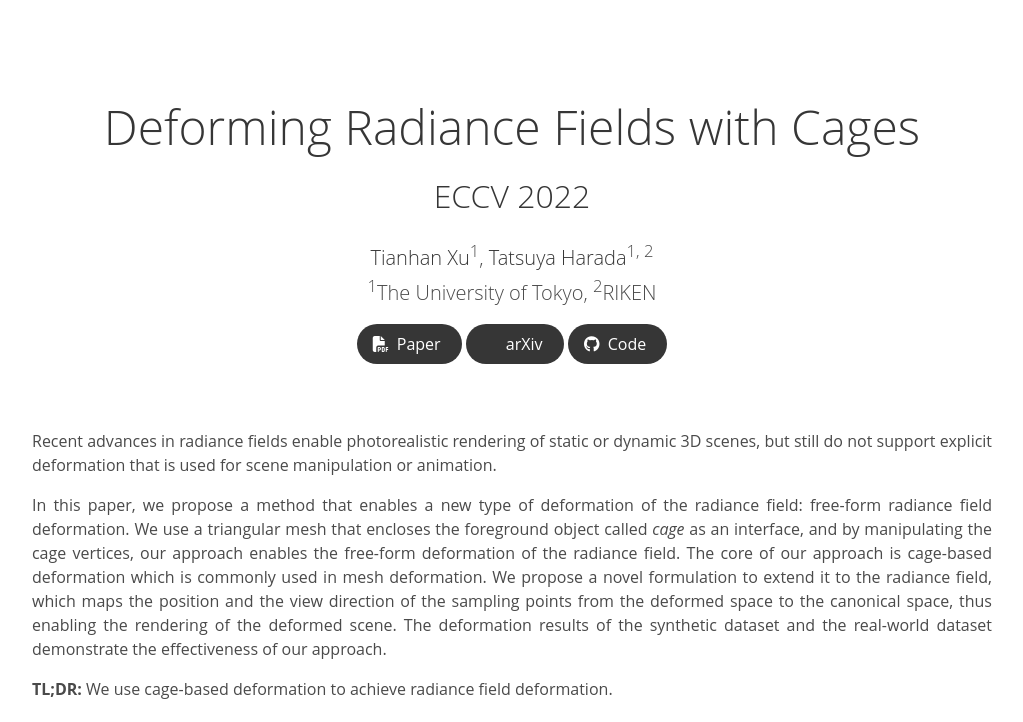
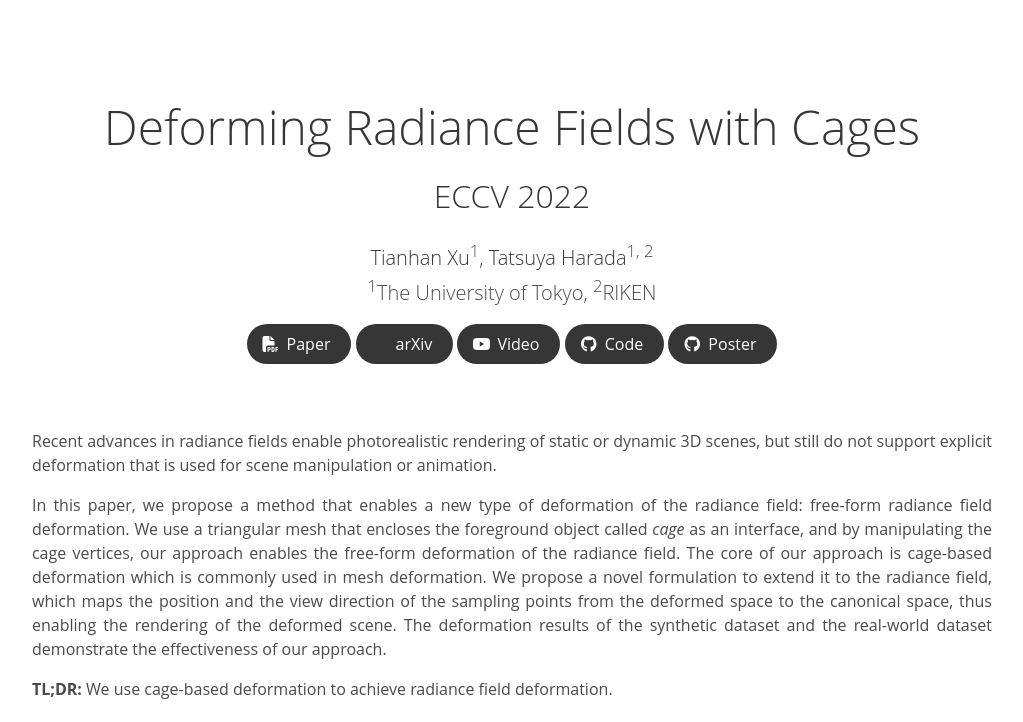
Before and after one commit to xth430/deforming-nerf, a plain HTML site: page index.html in a window 1280 px wide. Shown: the top 722 px of the page, without its empty margins (128-1151 px from the left). Drawn offline with nearby package versions, Linux system fonts and the light colour scheme; grey boxes are pictures that could not be loaded; some icons are missing; a web font is replaced by a local one.

Commit message:
update-video-and-poster

```diff
--- a/index.html
+++ b/index.html
@@ -92,15 +92,15 @@
                 </a>
               </span>
               <!-- Video Link. -->
-              <!-- <span class="link-block">
-                <a href=""
+              <span class="link-block">
+                <a href="https://youtu.be/apE1q-_iQmQ"
                    class="external-link button is-normal is-rounded is-dark">
                   <span class="icon">
                       <i class="fab fa-youtube"></i>
                   </span>
                   <span>Video</span>
                 </a>
-              </span> -->
+              </span>
               <!-- Code Link. -->
               <span class="link-block">
                 <a href="https://github.com/xth430/deforming-nerf"
@@ -109,6 +109,16 @@
                       <i class="fab fa-github"></i>
                   </span>
                   <span>Code</span>
+                  </a>
+              </span>
+              <!-- Poster Link. -->
+              <span class="link-block">
+                <a href="./static/pdfs/ECCV_poster.pdf"
+                   class="external-link button is-normal is-rounded is-dark">
+                  <span class="icon">
+                      <i class="fab fa-github"></i>
+                  </span>
+                  <span>Poster</span>
                   </a>
               </span>
               <!-- Dataset Link. -->
```
Also changed, not shown: 1 other file.
